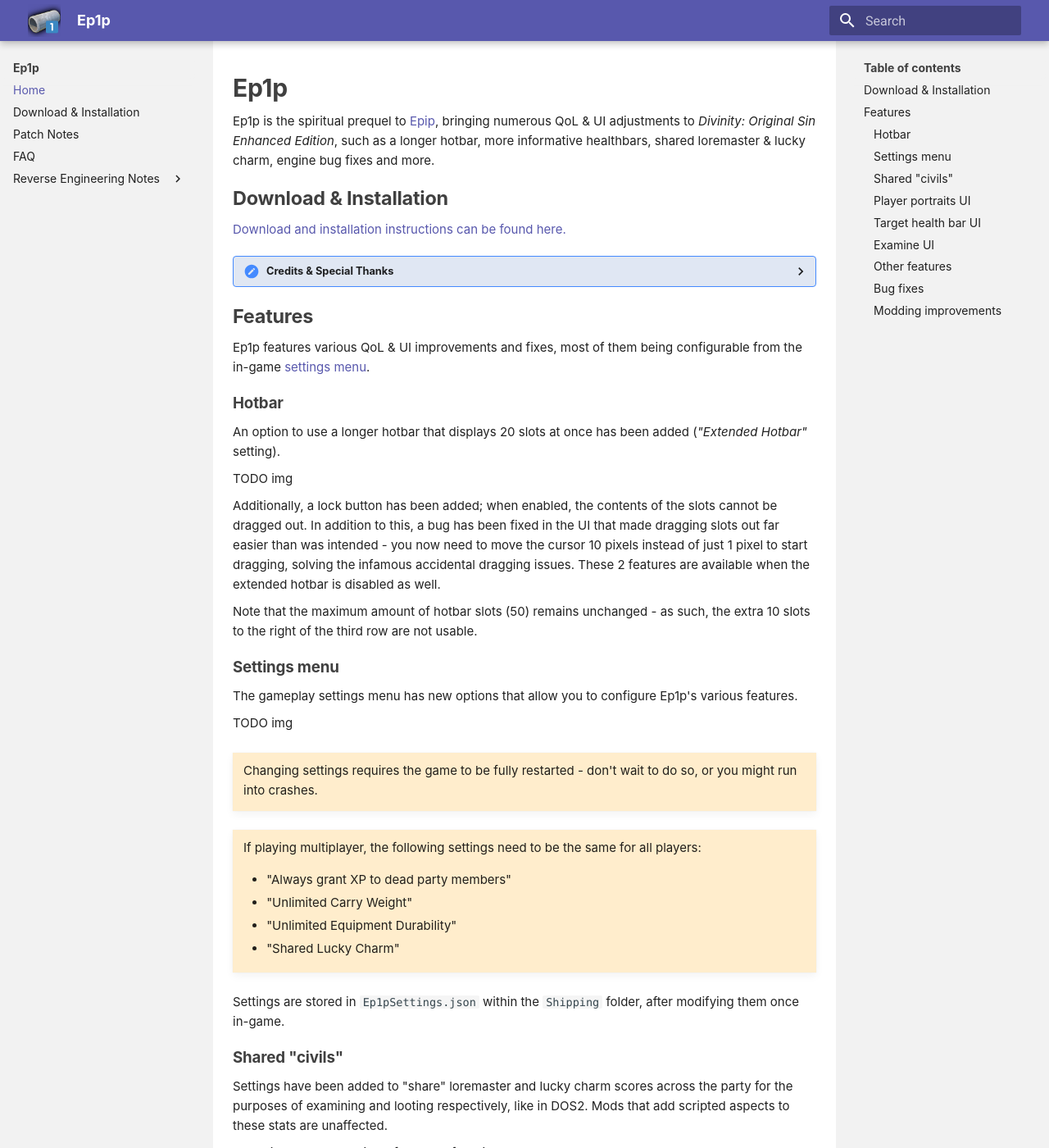
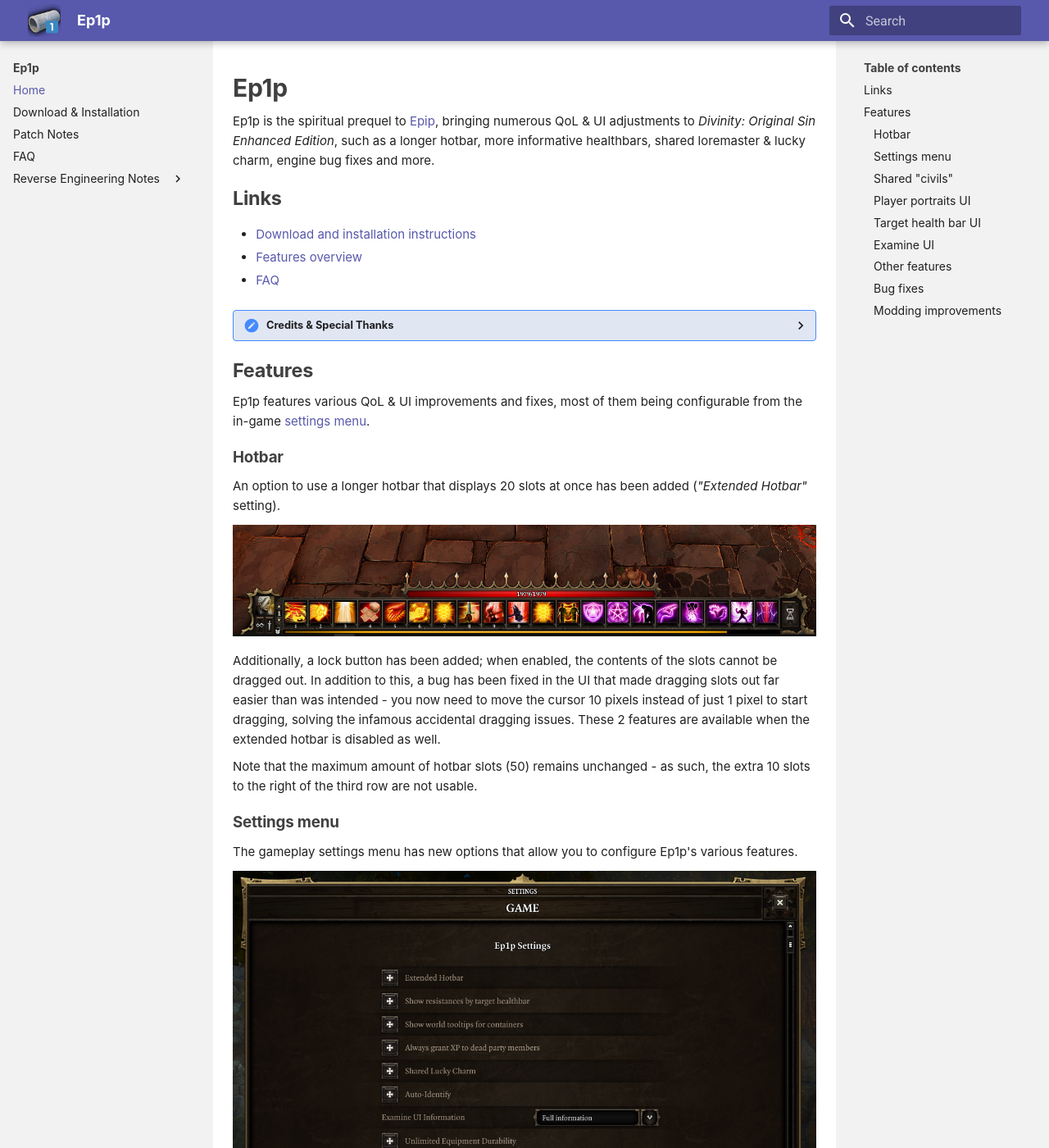
Before and after one commit to PinewoodPip/ep1p, an MkDocs documentation site: the page built from docs/docs/index.md, in a window 1280 px wide and 1400 px high. Shown: the whole window at 82% size. Built offline with MkDocs 1.6.1 and Material for MkDocs 9.7.7, drawn with Linux system fonts in a browser that asks for light colours.

Commit message:
Docs: add screenshots, link important pages in front page

```diff
--- a/docs/docs/index.md
+++ b/docs/docs/index.md
@@ -2,8 +2,10 @@
 
 Ep1p is the spiritual prequel to [Epip](https://pinewood.team/epip), bringing numerous QoL & UI adjustments to *Divinity: Original Sin Enhanced Edition*, such as a longer hotbar, more informative healthbars, shared loremaster & lucky charm, engine bug fixes and more.
 
-## Download & Installation
-[Download and installation instructions can be found here.](download.md)
+## Links
+- [Download and installation instructions](download.md)
+- [Features overview](#features)
+- [FAQ](faq.md)
 
 <details markdown="1">
 <summary>Credits & Special Thanks</summary>
@@ -21,7 +23,7 @@
 ### Hotbar
 An option to use a longer hotbar that displays 20 slots at once has been added (*"Extended Hotbar"* setting).
 
-TODO img
+![Extended Hotbar.](img/features/bottom_bar.png)
 
 Additionally, a lock button has been added; when enabled, the contents of the slots cannot be dragged out. In addition to this, a bug has been fixed in the UI that made dragging slots out far easier than was intended - you now need to move the cursor 10 pixels instead of just 1 pixel to start dragging, solving the infamous accidental dragging issues. These 2 features are available when the extended hotbar is disabled as well.
 
@@ -30,7 +32,7 @@
 ### Settings menu
 The gameplay settings menu has new options that allow you to configure Ep1p's various features.
 
-TODO img
+![Settings menu.](img/features/settings_menu.png)
 
 !!! warning ""
     Changing settings requires the game to be fully restarted - don't wait to do so, or you might run into crashes.
@@ -53,11 +55,15 @@
 ### Player portraits UI
 The status bars by the player portraits on the right will now wrap once a player character has >6 statuses, reducing the likelihood of them obscuring the center of the screen.
 
+![Wrapping status bar.](img/features/player_info.png)
+
 ### Target health bar UI
 The health bar UI that appears when hovering over characters has received numerous improvements, mainly to reduce the amount of trips to the examine UI:
 - Exact character vitality amounts are now shown.
 - Character resistances are now shown.
 - Statuses now display in 2 columns, like in DOS2 - making better use of screen space and making them less likely to overflow the screen.
+
+![Target info UI.](img/features/target_info.png)
 
 ### Examine UI
 A hotkey to open the examine UI for characters has been added, defaulting to `T`. This hotkey is usable even in situations where you normally wouldn't be able to bring up the context menu, such as when it is not your turn.
```
Also changed, not shown: docs/docs/download.md (+2 -0 lines), docs/docs/img/features/bottom_bar.png (added), docs/docs/img/features/player_info.png (added), docs/docs/img/features/settings_menu.png (added), docs/docs/img/features/target_info.png (added), docs/docs/img/version_watermark.png (added), 1 other file.
